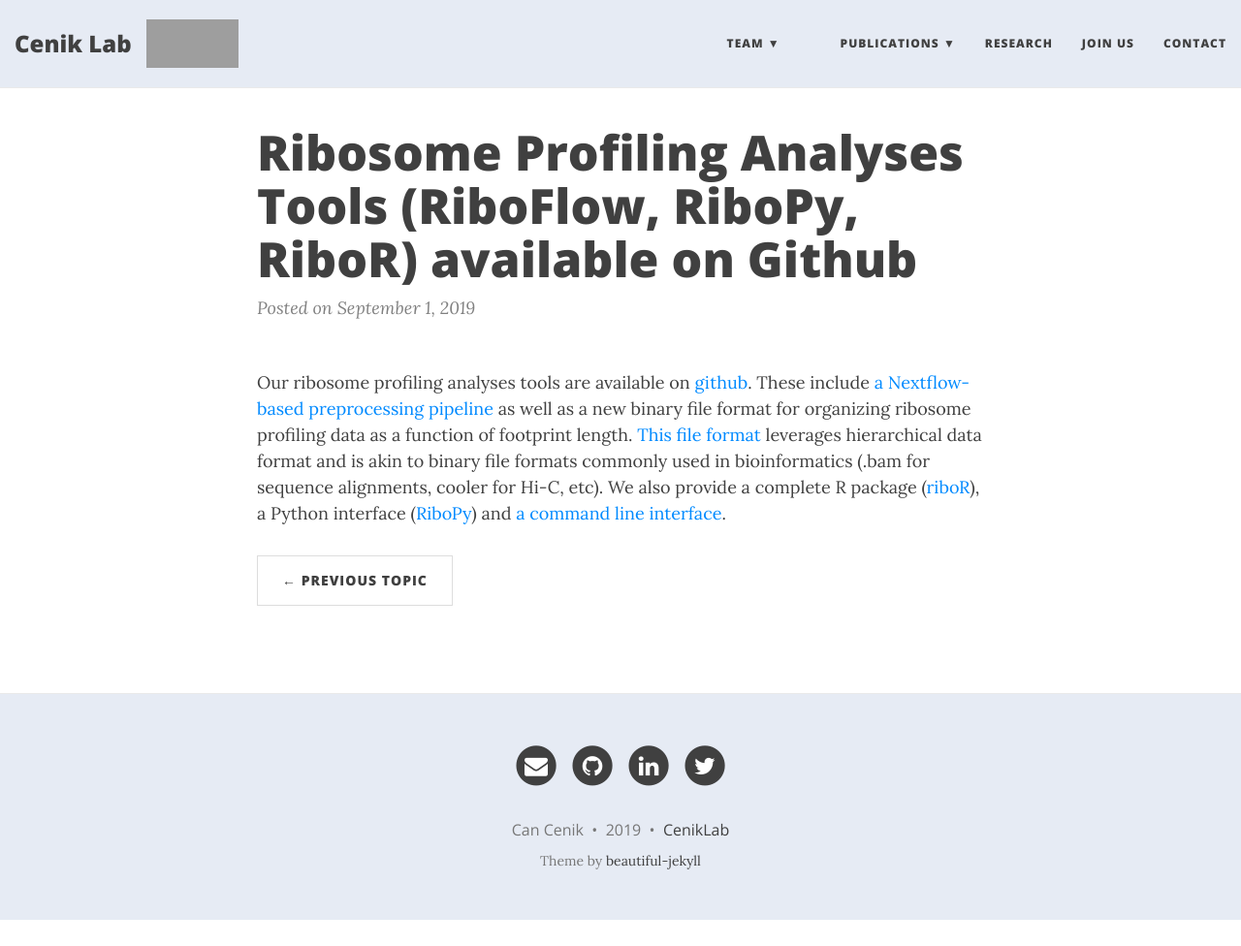
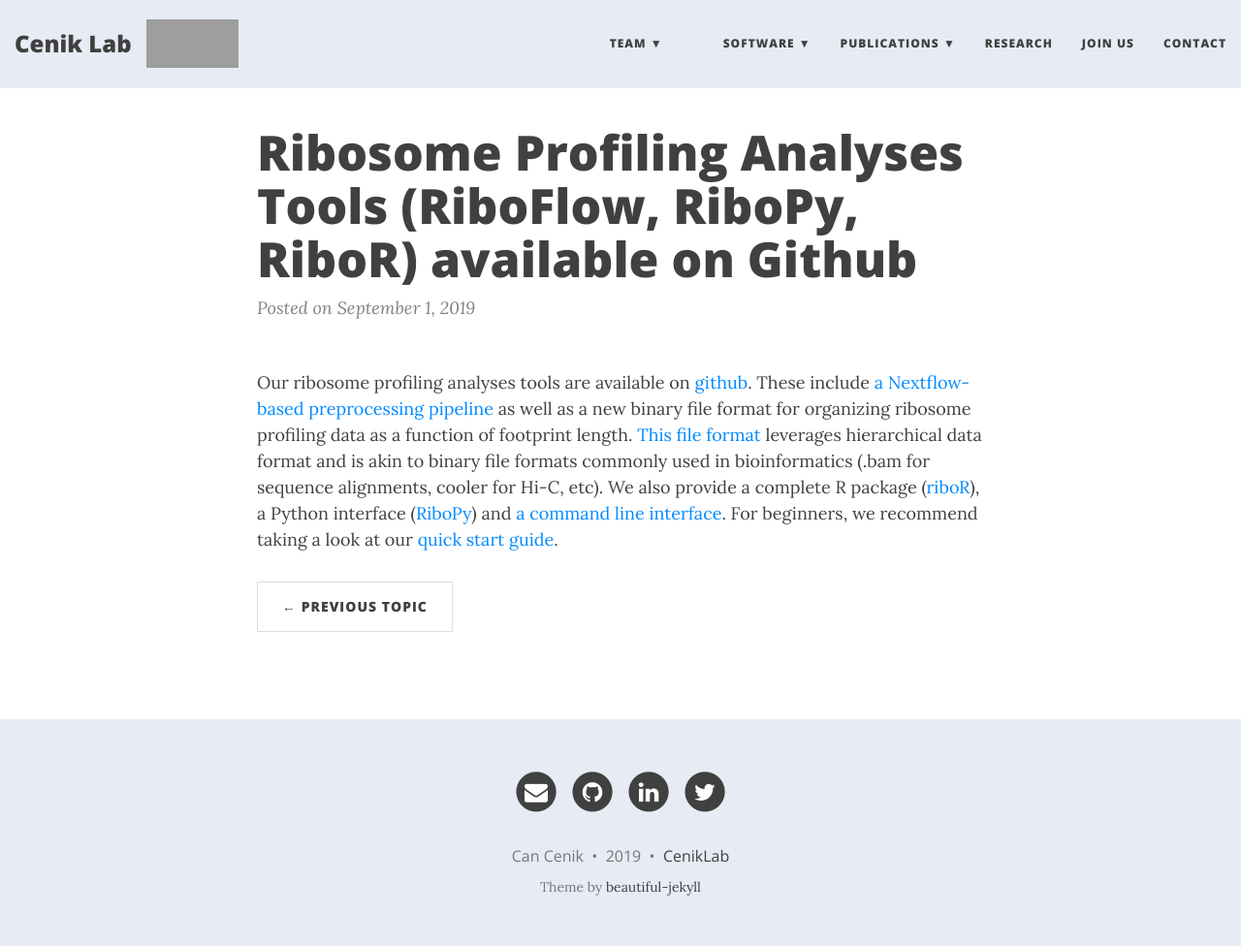
Before and after one commit to CenikLab/CenikLab.github.io, a Jekyll site: the page built from _posts/2019-09-01-ribosome_profiling_pipeline.html, in a window 1280 px wide and 976 px high. Shown: the whole window at 97% size. Built offline with Jekyll 4.4.1, drawn with Linux system fonts in a browser that asks for light colours; nearby versions of some CDN libraries; grey boxes are pictures that could not be loaded.

Commit message:
added link to ribo quickstart page

```diff
--- a/_config.yml
+++ b/_config.yml
@@ -24,6 +24,8 @@ navbar-links:
    - Lab Members: "team.html"
    - Lab Life: "lab_life.html"
    - Collaborators: "collaborators.html"
+  Software:
+    - Ribo: "https://ribosomeprofiling.github.io/"
   Publications:
    - Selected Publications: "publications.html"
    - Pubmed: "https://www.ncbi.nlm.nih.gov/pubmed/?term=cenik+c"
--- a/_posts/2019-09-01-ribosome_profiling_pipeline.html
+++ b/_posts/2019-09-01-ribosome_profiling_pipeline.html
@@ -16,4 +16,6 @@ a new binary file format for organizing ribosome profiling data as a function of
 a Python interface
 (<a href="https://github.com/ribosomeprofiling/ribopy">RiboPy</a>) and
   <a href="https://ribopy.readthedocs.io/en/latest/cli.html">a command line interface</a>.
+For beginners, we recommend taking a look at our
+<a href="https://ribosomeprofiling.github.io/">quick start guide</a>.
 </p>
```
Also changed, not shown: 1 other file.
